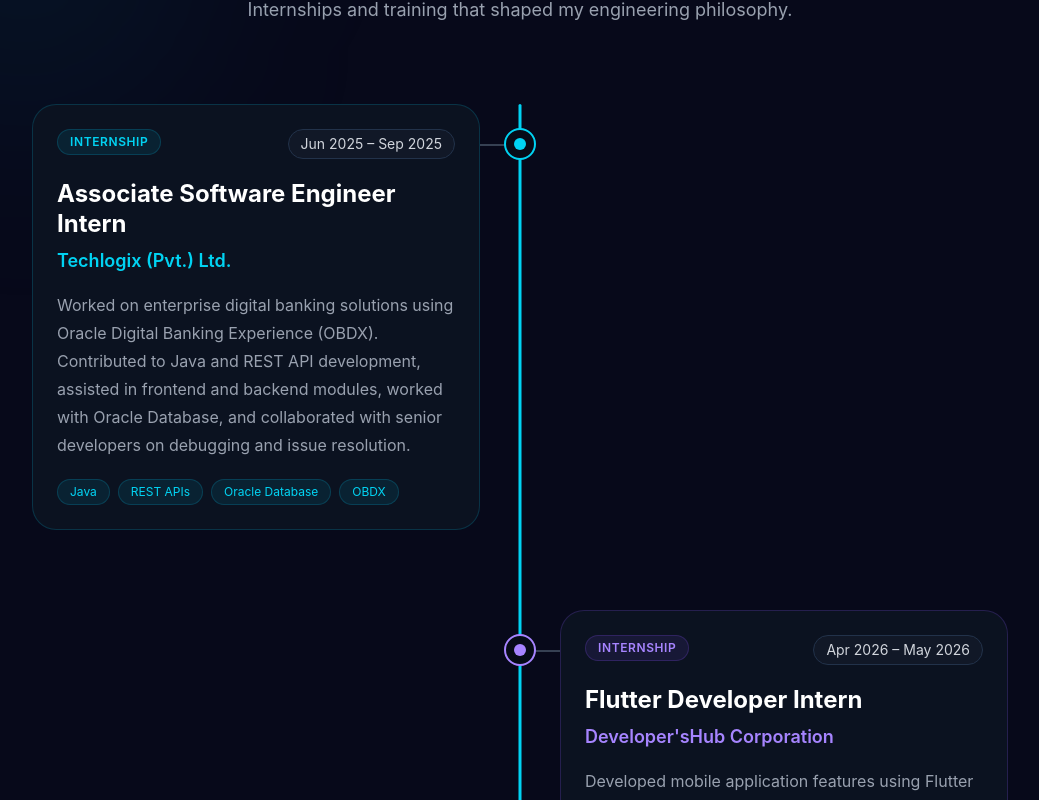
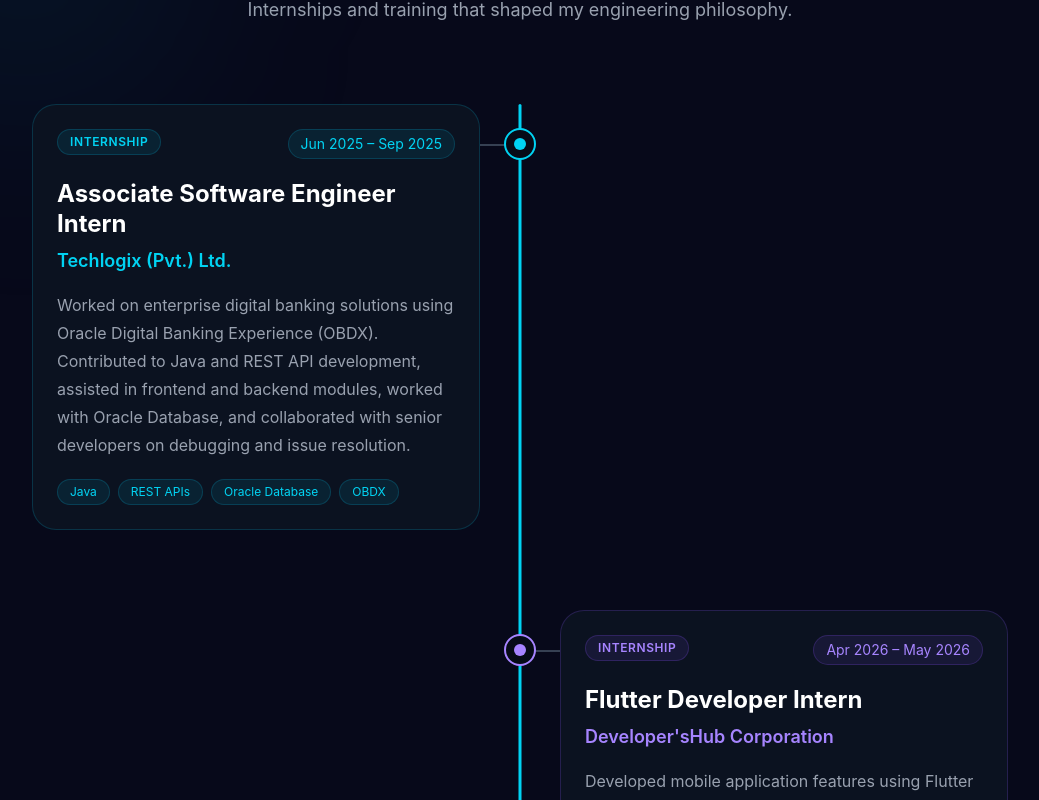
Before and after one commit to umerdev07/react-My-Personal-Portfolio, a React (Vite) app: page / in a window 1280 px wide. Shown: the part 3400-4200 px from the top of the page, without its empty margins (120-1159 px from the left). Built offline with nearby package versions, Linux system fonts and the light colour scheme.

Commit message:
Build Experience Section

```diff
--- a/src/componets/Section4Components/ExperienceCards.jsx
+++ b/src/componets/Section4Components/ExperienceCards.jsx
@@ -81,7 +81,8 @@
           {type}
         </span>
 
-        <span className="rounded-full border border-[#22324A] bg-[#111827] px-3 py-1 text-[10px] sm:text-xs lg:text-sm text-gray-300 whitespace-nowrap">
+        <span className={`rounded-full border ${theme.text}  ${theme.border}
+            ${theme.bg} px-3 py-1 text-[10px] sm:text-xs lg:text-sm whitespace-nowrap`}>
           {duration}
         </span>
       </div>
```
